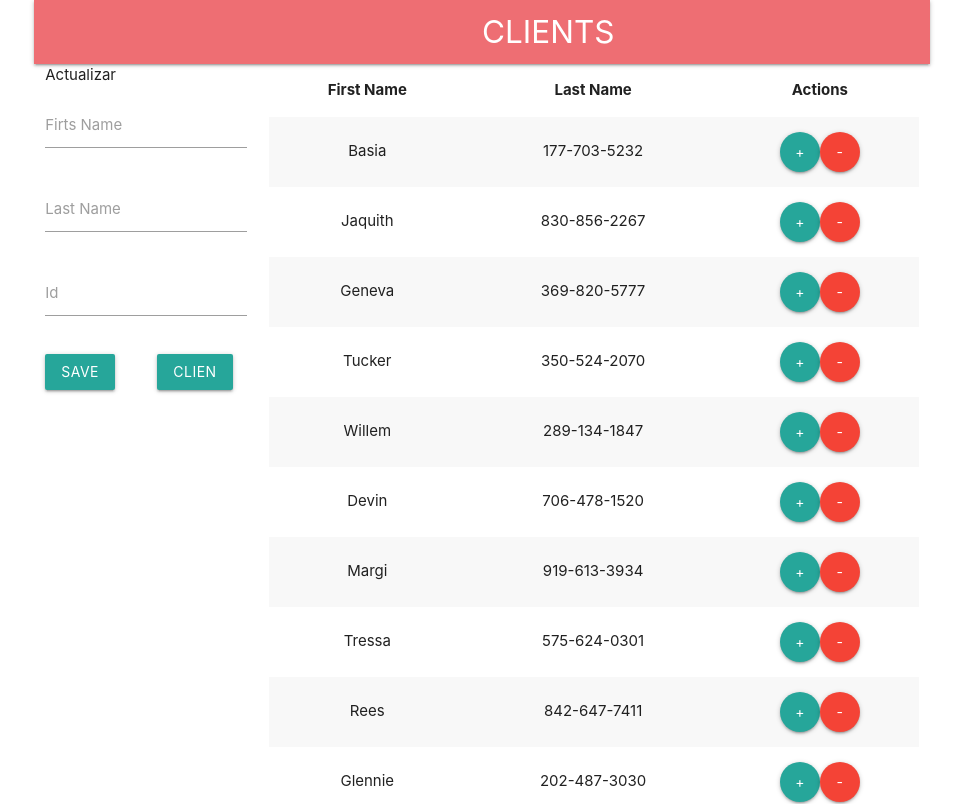
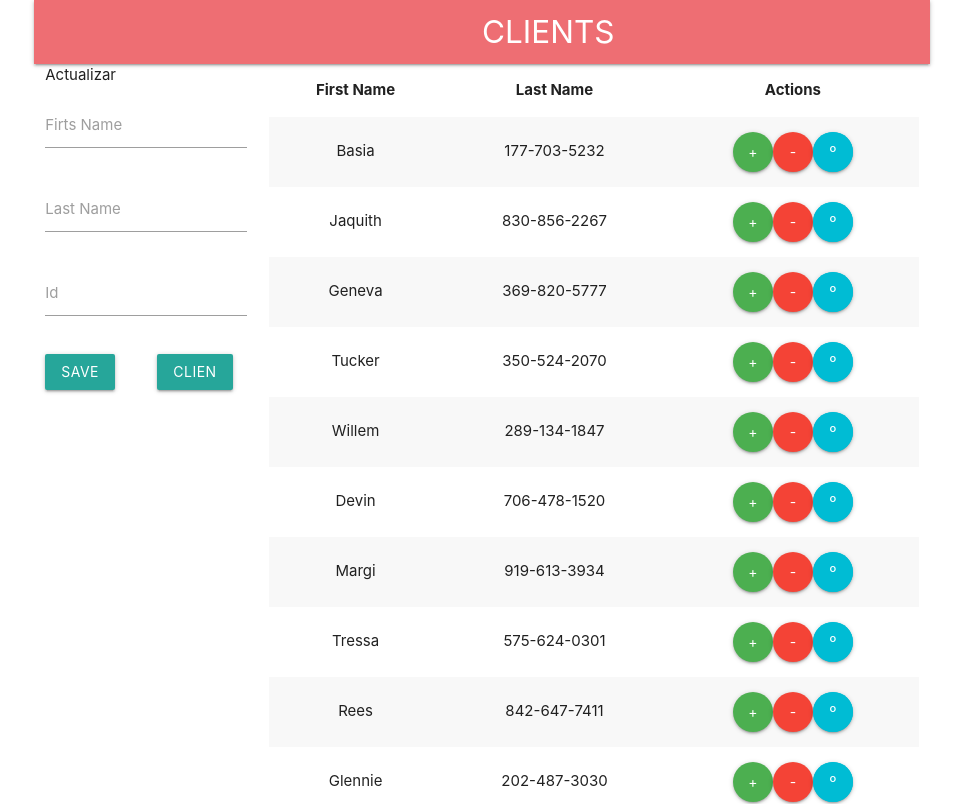
Before and after one commit to saaibi/TestLPA, a React app: page / in a window 1280 px wide. Shown: the top 804 px of the page, without its empty margins (158-1121 px from the left). Built offline with nearby package versions, Linux system fonts and the light colour scheme.

Commit message:
Add  Button View
#5

```diff
--- a/app/src/components/Agenda/Grid/Partials/ActionBarGrid.jsx
+++ b/app/src/components/Agenda/Grid/Partials/ActionBarGrid.jsx
@@ -1,19 +1,25 @@
 import React from 'react';
 import PropTypes from 'prop-types';
 
-import Editar from '../../../Common/Button';
-import Borrar from '../../../Common/Button';
+import Edit from '../../../Common/Button';
+import Delete from '../../../Common/Button';
+import View from '../../../Common/Button';
 
 const ActionBarGrid = ({ id, onEdit, onDelete }) => (
 	<div>
-		<Editar
-			className="btn-floating"
+		<Edit
+			className="btn-floating green"
 			texto="+"
 			onClick={ onEdit }
 		/>
-		<Borrar
+		<Delete
 			className="btn-floating red"
 			texto="-"
+			onClick={ onDelete }
+		/>
+		<View
+			className="btn-floating cyan pulse"
+			texto="º"
 			onClick={ onDelete }
 		/>
 	</div>
```
